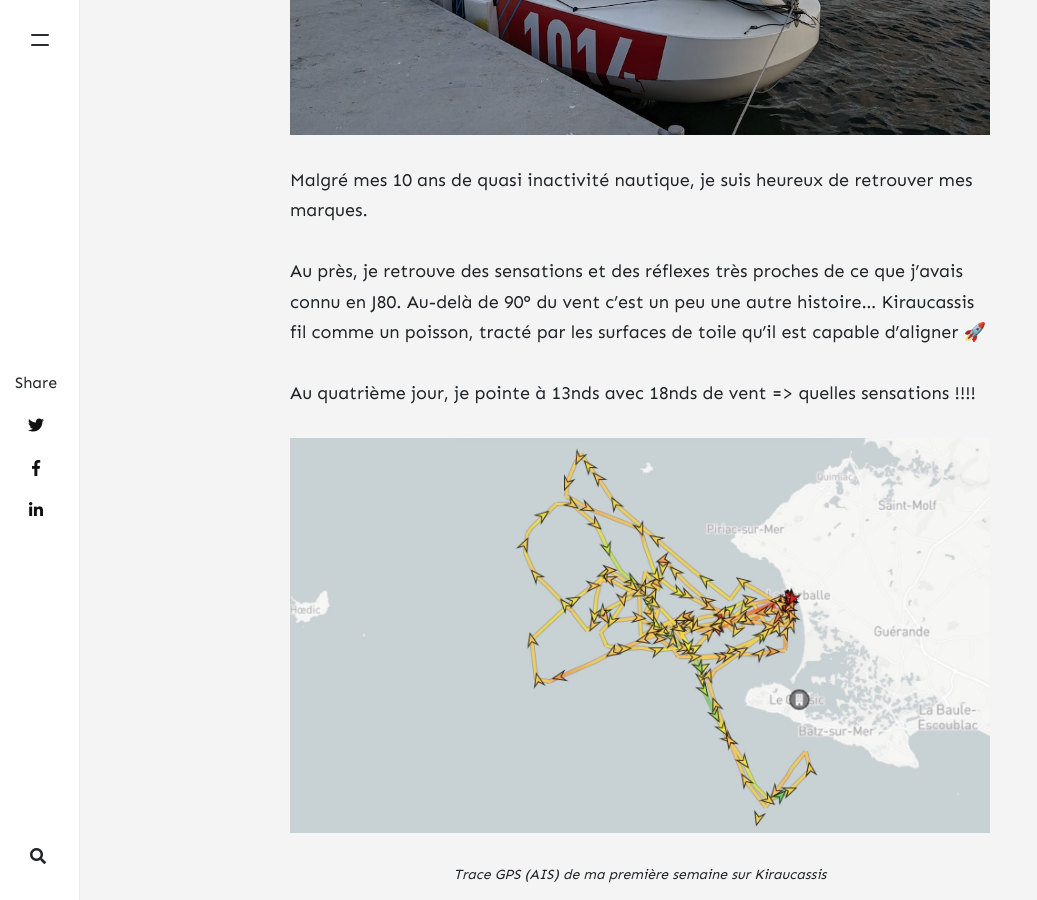
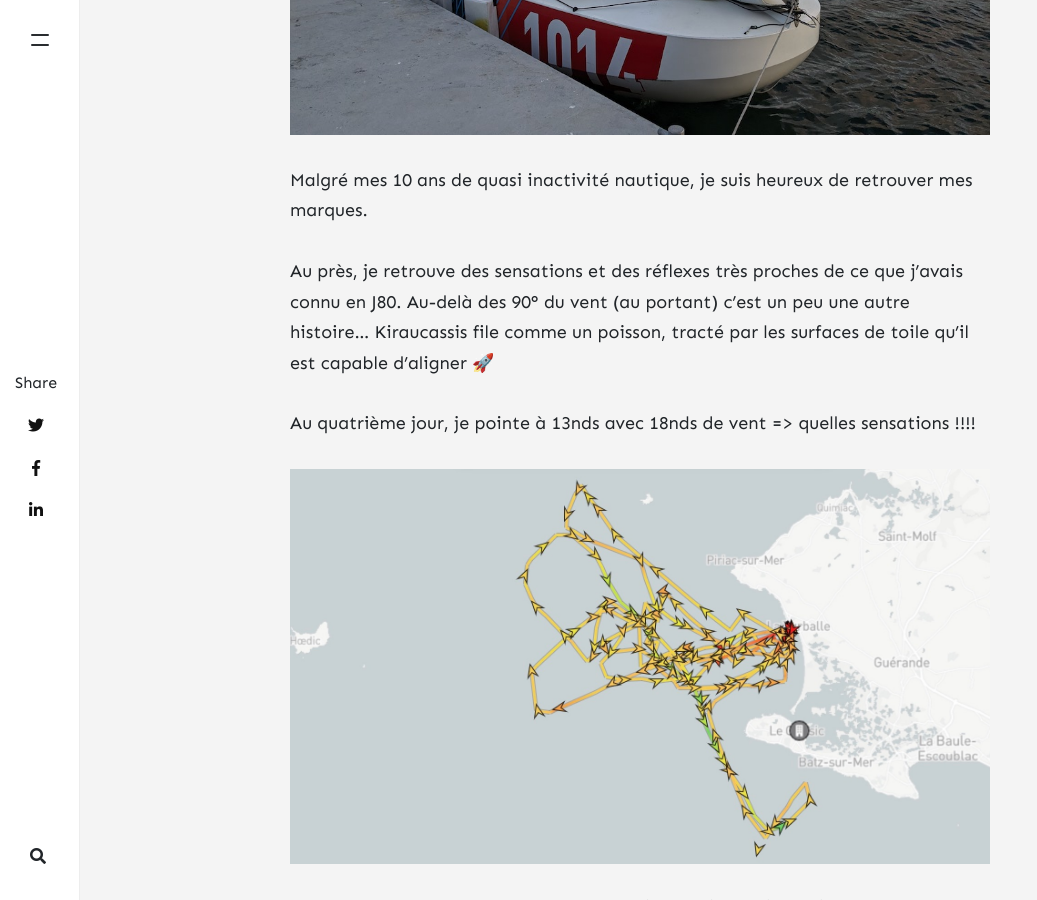
Before and after one commit to ccyrille/sailing, a Jekyll site: the page built from _posts/2024-01-10-premieres-sorties.md, in a window 1280 px wide and 900 px high, scrolled down 3297 px. Shown: the whole window, without its empty margins (0-1037 px from the left). Built offline with Jekyll 4.4.1, drawn with Linux system fonts in a browser that asks for light colours; nearby versions of some CDN libraries; comment, search, counter and statistics services are not loaded; some of the changed text lies outside the part shown.

Commit message:
minor corrections to third article

```diff
--- a/_posts/2024-01-10-premieres-sorties.md
+++ b/_posts/2024-01-10-premieres-sorties.md
@@ -22,7 +22,7 @@ La voiture est pleine à craquer, surtout avec les sièges bébés à l'arrière
 
 ![](/assets/images/20230825-1.jpg)
 
-Deuxième étape la mise à l'eau. Anne-Gaëlle me donne un coup de main car il faut au moins être deux pour déplacer la remorque, gérer la grue et orienter le bateau. Moment critique, il ne faut pas se louper 😬
+Deuxième étape la mise à l'eau. Anne-Gaëlle me donne un coup de main, car il faut au moins être deux pour déplacer la remorque, gérer la grue et orienter le bateau. Moment critique, il ne faut pas se louper 😬
 
 ![](/assets/images/20230825-2.jpg)
 
@@ -32,7 +32,7 @@ Il est désormais temps de gréer Kiraucassis et de partir en mer :
 
 Malgré mes 10 ans de quasi inactivité nautique, je suis heureux de retrouver mes marques.
 
-Au près, je retrouve des sensations et des réflexes très proches de ce que j'avais connu en J80. Au-delà de 90° du vent c'est un peu une autre histoire... Kiraucassis fil comme un poisson, tracté par les surfaces de toile qu'il est capable d'aligner 🚀
+Au près, je retrouve des sensations et des réflexes très proches de ce que j'avais connu en J80. Au-delà des 90° du vent (au portant) c'est un peu une autre histoire... Kiraucassis file comme un poisson, tracté par les surfaces de toile qu'il est capable d'aligner 🚀
 
 Au quatrième jour, je pointe à 13nds avec 18nds de vent => quelles sensations !!!!
 
```
Also changed, not shown: other parts of _posts/2024-01-10-premieres-sorties.md (+1 -1 lines).
